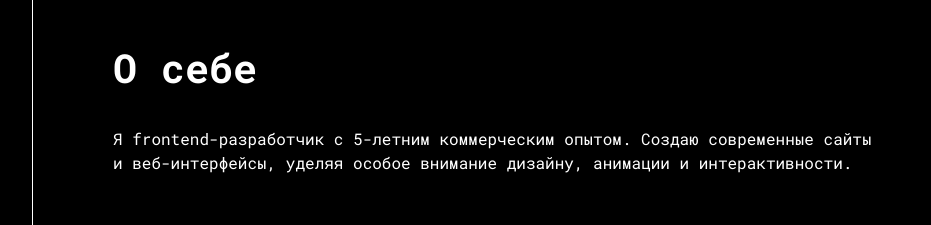
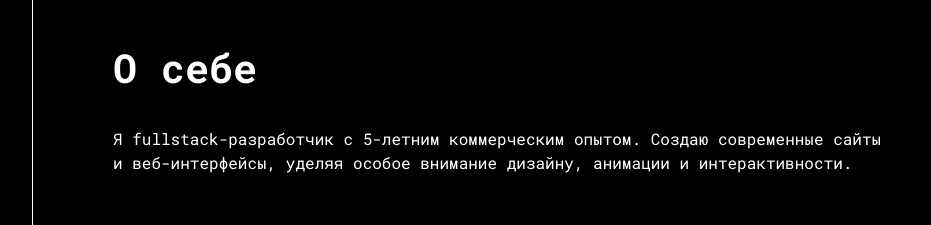
Before and after one commit to ostin1982/sokolov-website, a Next.js app: page / in a window 1280 px wide. Shown: the part 2700-2925 px from the top of the page, without its empty margins (288-1219 px from the left). Built offline with nearby package versions, Linux system fonts and the light colour scheme.

Commit message:
fix: поправил Заголовок

```diff
--- a/src/app/data/about.ts
+++ b/src/app/data/about.ts
@@ -4,5 +4,5 @@ export const about: IAbout = {
   heading: 'О себе',
   id: 'about',
   description:
-    '<p>Я frontend-разработчик с 5-летним коммерческим опытом. Создаю современные сайты и веб-интерфейсы, уделяя особое внимание дизайну, анимации и интерактивности.</p><p>Работал над проектами для креативных агентств — от промосайтов с 3D-графикой до веб-приложений с CMS и серверной логикой.</p><p>До разработки занимался редакторской работой и аналитикой, что научило меня системно мыслить и понимать задачи бизнеса.</p><p>Сейчас хочу применять свой опыт не только в креативной разработке, но и в создании сложных цифровых продуктов.</p>'
+    '<p>Я fullstack-разработчик с 5-летним коммерческим опытом. Создаю современные сайты и веб-интерфейсы, уделяя особое внимание дизайну, анимации и интерактивности.</p><p>Работал над проектами для креативных агентств — от промосайтов с 3D-графикой до веб-приложений с CMS и серверной логикой.</p><p>До разработки занимался редакторской работой и аналитикой, что научило меня системно мыслить и понимать задачи бизнеса.</p><p>Сейчас хочу применять свой опыт не только в креативной разработке, но и в создании сложных цифровых продуктов.</p>'
 };
--- a/src/app/layout.tsx
+++ b/src/app/layout.tsx
@@ -7,6 +7,7 @@ const basePath = process.env.NEXT_PUBLIC_BASE_PATH ?? '';
 const faviconUrl = (file: string) => `${basePath}/favicon/${file}`;
 
 export const metadata: Metadata = {
+  title: 'Соколов Денис. Fullstack',
   icons: {
     icon: [
       { url: faviconUrl('favicon.ico'), type: 'image/x-icon' },
```
